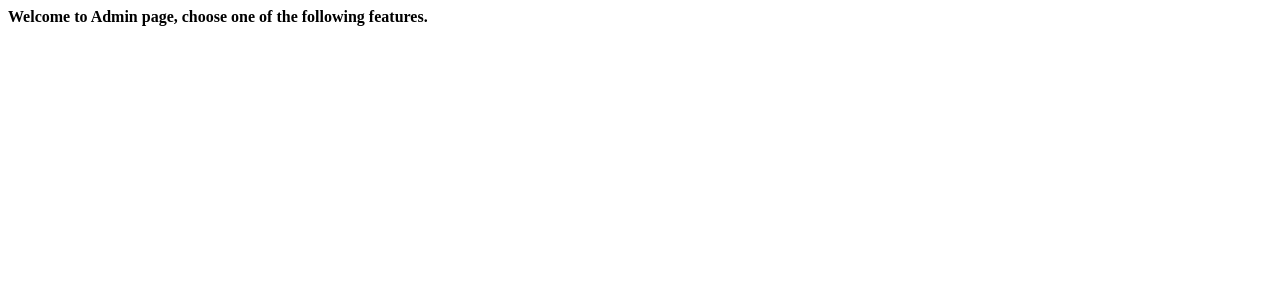
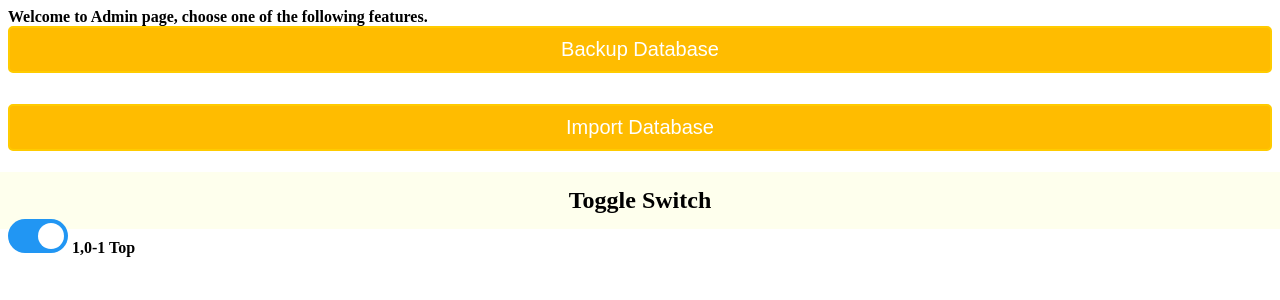
Before and after one commit to gjhaveri/AWS-Cloud-Application, a PHP site: page /admin.php in a window 1280 px wide. Shown: the top 300 px of the page. Run offline with PHP 8.4, Linux system fonts and the light colour scheme.

Commit message:
updating the font and buttons for restoring database

```diff
--- a/admin.php
+++ b/admin.php
@@ -53,4 +53,37 @@ input:focus + .slider {
 
 input:checked + .slider:before {
   -webkit-transform: translateX(26px);
+  -ms-transform: translateX(26px);
+  transform: translateX(26px);
+}
+
+/* Rounded sliders */
+.slider.round {
+  border-radius: 34px;
+}
+
+.slider.round:before {
+  border-radius: 50%;
+}
+</style>
+</head>
+<body>
+<form action="restore.php" method="post">
+
+    <input type="submit" value="Backup Database">
+</form>
+
+<form action="import.php" method="post">
+    <input type="submit" value="Import Database">
+</form>
+
+<h2>Toggle Switch</h2>
+
+<label class="switch">
+  <input type="checkbox" checked>
+  <div class="slider round"></div>
+</label>
+
+</body>
+</html>
                                                                                                                                                                               1,0-1         Top
```
